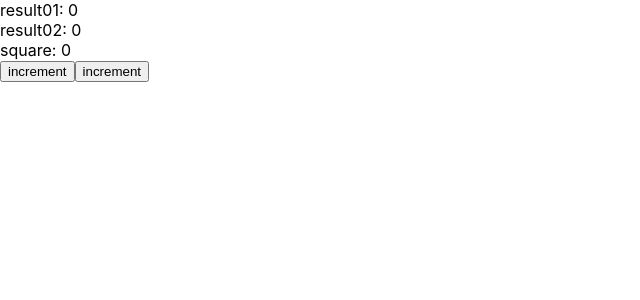
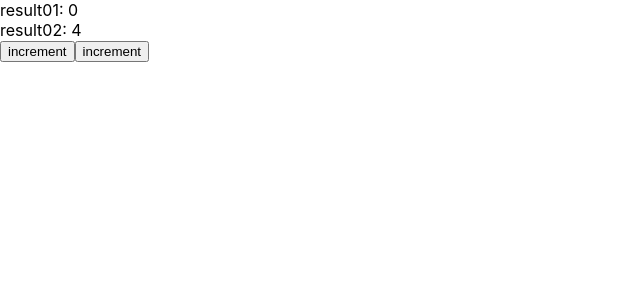
Before and after one commit to gottu91-code/react-use-memo-callback, a React (Create React App) app: page / in a window 1280 px wide. Shown: the top 300 px of the page, without its empty margins (0-640 px from the left). Built offline with nearby package versions, Linux system fonts and the light colour scheme.

Commit message:
useMemoとuseEffectの違いを検証しました。

```diff
--- a/src/App.js
+++ b/src/App.js
@@ -1,27 +1,32 @@
-import React, {useMemo, useState} from 'react'
+import React, {useEffect, useMemo, useState} from 'react'
 
 export const App = () => {
   const [count01, setCount01] = useState(0)
-  const [count02, setCount02] = useState(0)
-
-  console.log('aaaaaa');
+  const [count02, setCount02] = useState(4)
 
   const result01 = () => setCount01(count01 + 1)
   const result02 = () => setCount02(count02 + 1)
 
-  const square = () => {
+  const square = useMemo(() => {
+    // 重い処理
     let i = 0
-    while (i < 2000000000) i++
+    while (i < 800000000) i++
+    console.log('useMemoだよ')
     return count02 * count02
-  }
+  }, [count02]);
+
+  useEffect(() => {
+    console.log('useEffectだよ')
+  }, [count02]);
 
   return (
     <>
       <div>result01: {count01}</div>
       <div>result02: {count02}</div>
+      {/* useMemoを使用しない場合 */}
       {/* <div>square: {square()}</div> */}
-      <div>square: {square()}</div>
-      {console.log('adsfadsf')}
+      {/* useMemoを使用する場合 */}
+      {/* <div>square: {square}</div> */}
       <button onClick={result01}>increment</button>
       <button onClick={result02}>increment</button>
     </>
```
